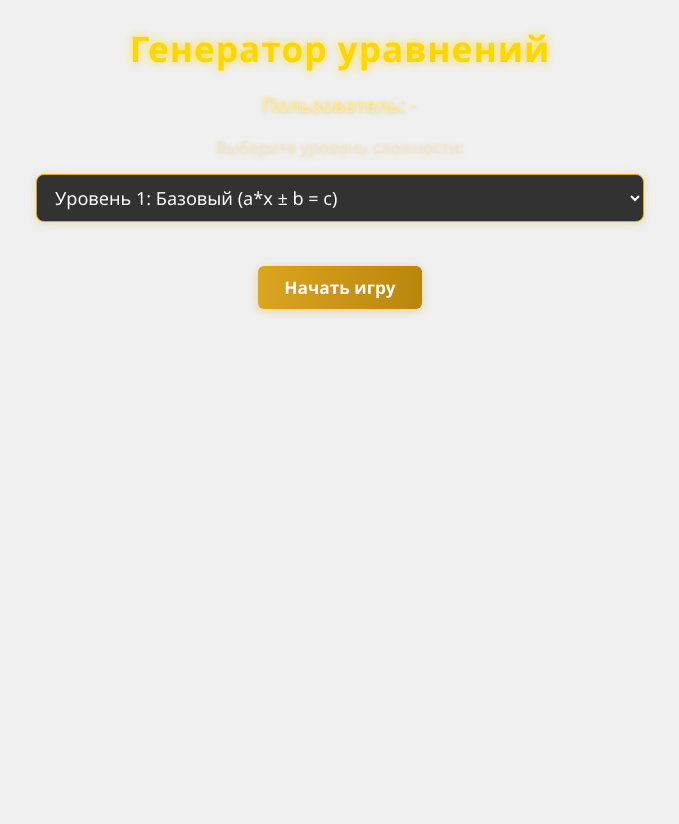
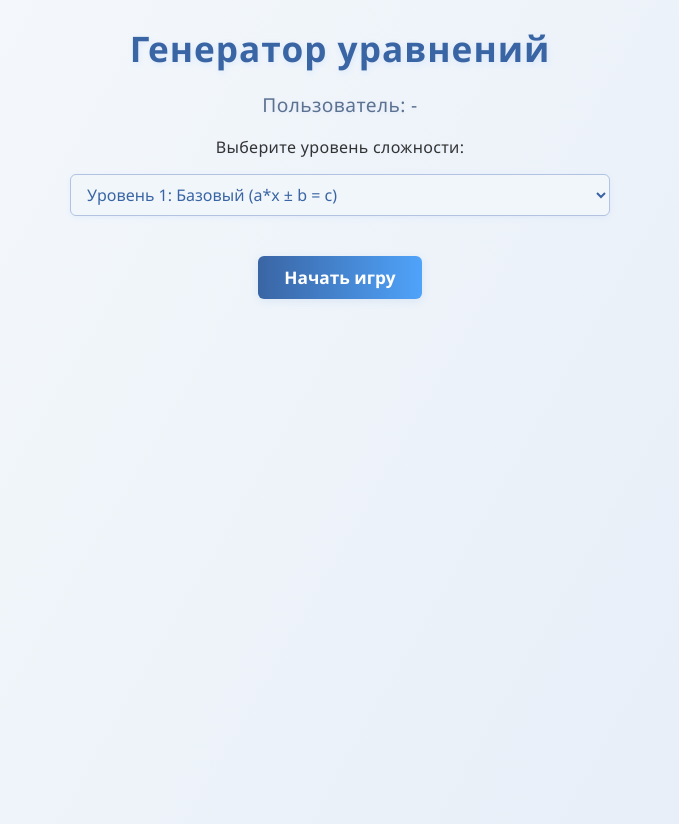
Before and after one commit to valerasaccount/math, a PHP site: page /game.html in a window 1280 px wide. Shown: the whole page, without its empty margins (300-979 px from the left). Run offline with PHP 8.4, Linux system fonts and the light colour scheme.

Commit message:
final for now

```diff
--- a/game-style.css
+++ b/game-style.css
@@ -1,52 +1,49 @@
 /* Основные стили для тела страницы */
 body {
   font-family: 'Segoe UI', Arial, sans-serif;
-  /* Removed background property to prevent conflicting with the external background image */
+  background: linear-gradient(120deg, #f7fafc 0%, #e4ecf7 100%);
   margin: 0;
   padding: 0;
   min-height: 100vh;
-  color: #f0e6d2;
+  color: #333;
 }
 
-/* Центровка главного контейнера с Millionaire стилистикой */
+/* Центровка главного контейнера */
 #main-container {
   max-width: 420px;
   margin: 48px auto 0 auto;
-  /* Затемненный фон с прозрачностью, чтобы элементы читались на фоне картинки */
-  background: rgba(0, 0, 0, 0.75);
-  border: 2px solid #DAA520; /* золотая рамка */
+  background: #fff;
   border-radius: 16px;
-  /* Теплая тень для создания "сцены" */
-  box-shadow: 0 4px 24px rgba(218, 165, 32, 0.5), 0 1.5px 8px rgba(218, 165, 32, 0.3);
+  box-shadow: 0 4px 24px rgba(40, 80, 160, 0.09), 0 1.5px 8px rgba(120,140,180,0.06);
   padding: 36px 32px 32px 32px;
 }
 
-/* Заголовок с золотой тематикой */
+/* Заголовок */
 h1 {
   font-size: 2.2rem;
   margin-bottom: 10px;
-  color: #FFD700; /* золотой */
+  color: #3a65a4;
   letter-spacing: 1px;
   font-family: 'Montserrat', 'Segoe UI', Arial, sans-serif;
   font-weight: 700;
-  text-shadow: 0 0 10px rgba(255, 215, 0, 0.8);
+  text-shadow: 1px 2px 6px rgba(74, 145, 255, 0.12);
 }
 
 /* Имя пользователя */
 #userDisplay {
   font-size: 1.2rem;
   margin-bottom: 18px;
-  color: #FFEC8B; /* нежно-золотой */
+  color: #5c7292;
   font-family: 'Montserrat', 'Segoe UI', Arial, sans-serif;
   font-weight: 500;
-  text-shadow: 0 1px 4px rgba(218, 165, 32, 0.5);
+  text-shadow: 0 1px 4px rgba(60, 100, 180, 0.07);
 }
 
 /* Общие стили для текста */
 p, span, label, #counterContainer, #timerDisplay, #result {
   font-family: 'Segoe UI', 'Montserrat', Arial, sans-serif;
   letter-spacing: 0.02em;
-  text-shadow: 0 1px 4px rgba(218, 165, 32, 0.3);
+  text-shadow: 0 1px 4px rgba(74, 145, 255, 0.05);
 }
 
 /* Селектор сложности и кнопка */
@@ -54,29 +51,26 @@ p, span, label, #counterContainer, #timerDisplay, #result {
   margin-bottom: 32px;
 }
 
-/* Сделано так, чтобы поле выбора уровня было того же цвета, что и поле для ответа */
 #difficultySelect {
-  padding: 10px 14px !important;
-  font-size: 1.13rem !important;
-  border-radius: 8px !important;
-  border: 1.7px solid #DAA520 !important;
-  margin-bottom: 12px !important;
-  font-family: 'Segoe UI', 'Montserrat', Arial, sans-serif !important;
-  background-color: rgba(17, 17, 17, 0.85) !important;
-  color: #ffffff !important;
-  box-shadow: 0 1.5px 8px rgba(218, 165, 32, 0.3) !important;
-  transition: border-color 0.18s, box-shadow 0.18s !important;
+  padding: 8px 12px;
+  border-radius: 6px;
+  border: 1px solid #b2c2e0;
+  font-size: 1rem;
+  margin-bottom: 8px;
+  font-family: 'Segoe UI', 'Montserrat', Arial, sans-serif;
+  background: #f1f6fb;
+  color: #3a65a4;
+  transition: border-color 0.18s, box-shadow 0.2s;
+  box-shadow: 0 1.5px 6px rgba(74, 145, 255, 0.08);
 }
-
 #difficultySelect:focus {
-  border-color: #DAA520 !important;
-  outline: none !important;
-  box-shadow: 0 0 0 2px rgba(218, 165, 32, 0.5) !important;
-  background-color: rgba(20, 20, 20, 0.9) !important;
+  border-color: #4fa3fa;
+  outline: none;
+  box-shadow: 0 0 0 2px #c8e2fe;
 }
 
 #startGameBtn {
-  background: linear-gradient(90deg, #DAA520 0%, #B8860B 100%);
+  background: linear-gradient(90deg, #3a65a4 0%, #4fa3fa 100%);
   color: #fff;
   padding: 10px 26px;
   border: none;
@@ -87,11 +81,11 @@ p, span, label, #counterContainer, #timerDisplay, #result {
   margin-top: 10px;
   font-family: 'Montserrat', 'Segoe UI', Arial, sans-serif;
   font-weight: 600;
-  box-shadow: 0 2px 8px rgba(218, 165, 32, 0.4);
+  box-shadow: 0 2px 8px rgba(70, 130, 200, 0.12);
 }
 
 #startGameBtn:hover {
-  background: linear-gradient(90deg, #B8860B 0%, #DAA520 100%);
+  background: linear-gradient(90deg, #4fa3fa 0%, #3a65a4 100%);
 }
 
 /* Игровая область */
```
Also changed, not shown: other parts of game-style.css (+32 -47 lines).
